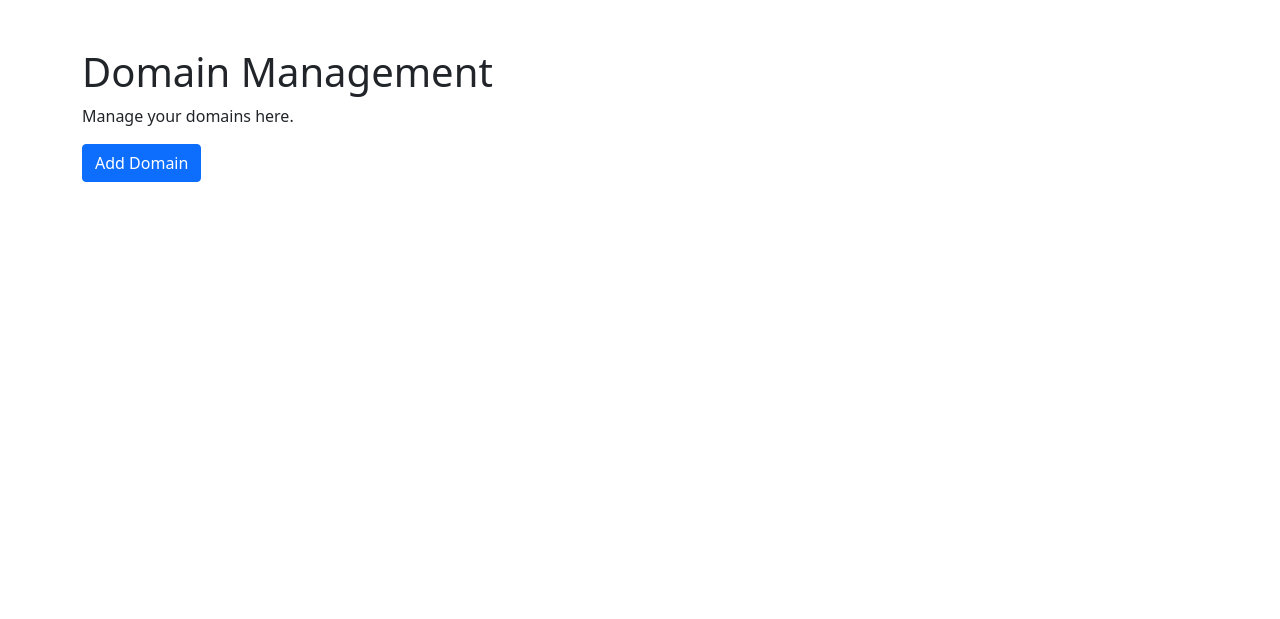
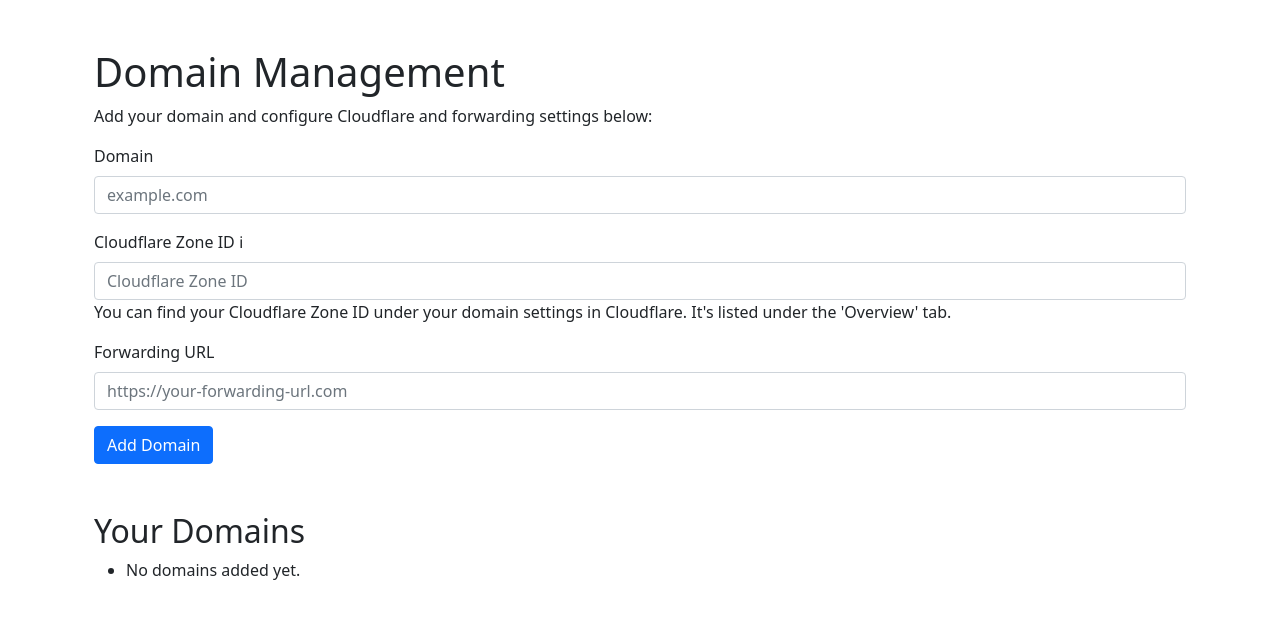
Before and after one commit to talentseek/mmb, a Flask app: page /domains in a window 1280 px wide. Shown: the part 56-675 px from the top of the page. Run offline with Flask 3, Linux system fonts and the light colour scheme; a user stored in the database is signed in; data comes from the database, SQL or seed files in the repository; both versions use the stored data as it was after the commit.

Commit message:
Domains management basic form and functionality without backend

```diff
--- a/app/forms.py
+++ b/app/forms.py
@@ -1,6 +1,6 @@
 from flask_wtf import FlaskForm
 from wtforms import StringField, PasswordField, SubmitField
-from wtforms.validators import DataRequired, Email, Length
+from wtforms.validators import DataRequired, Email, Length, URL
 
 class LoginForm(FlaskForm):
     email = StringField('Email', validators=[DataRequired(), Email()])
@@ -20,3 +20,10 @@ class SettingsForm(FlaskForm):
     cloudflare_api_key = StringField('Cloudflare API Key', validators=[DataRequired()])
     smartlead_api_key = StringField('Smartlead API Key', validators=[DataRequired()])
     submit = SubmitField('Save Settings')
+
+# New form for adding domains
+class DomainForm(FlaskForm):
+    domain = StringField('Domain', validators=[DataRequired()])
+    cloudflare_zone_id = StringField('Cloudflare Zone ID', validators=[DataRequired()])
+    forwarding_url = StringField('Forwarding URL', validators=[DataRequired(), URL(message='Please enter a valid URL')])
+    submit = SubmitField('Add Domain')
--- a/app/templates/domains.html
+++ b/app/templates/domains.html
@@ -3,8 +3,53 @@
 {% block title %}Domains | MassMailbox{% endblock %}
 
 {% block content %}
+<div class="container mt-5">
     <h1>Domain Management</h1>
-    <p>Manage your domains here.</p>
+    <p>Add your domain and configure Cloudflare and forwarding settings below:</p>
 
-    <a class="btn btn-primary" href="#">Add Domain</a>
+    <!-- Form for adding domains -->
+    <form id="domainForm" method="POST" action="{{ url_for('main.domains') }}">
+        {{ form.hidden_tag() }}
+        <div class="mb-3">
+            <label for="domain" class="form-label">Domain</label>
+            {{ form.domain(class="form-control", id="domain", placeholder="example.com") }}
+        </div>
+
+        <div class="mb-3">
+            <label for="zoneId" class="form-label">Cloudflare Zone ID
+                <span class="info-icon" data-bs-toggle="tooltip" title="Where to find this?">ℹ</span>
+            </label>
+            {{ form.cloudflare_zone_id(class="form-control", id="zoneId", placeholder="Cloudflare Zone ID") }}
+            <span class="tooltip-text">You can find your Cloudflare Zone ID under your domain settings in Cloudflare. It's listed under the 'Overview' tab.</span>
+        </div>
+
+        <div class="mb-3">
+            <label for="forwardingUrl" class="form-label">Forwarding URL</label>
+            {{ form.forwarding_url(class="form-control", id="forwardingUrl", placeholder="https://your-forwarding-url.com") }}
+        </div>
+
+        <button type="submit" class="btn btn-primary">Add Domain</button>
+    </form>
+
+    <h2 class="mt-5">Your Domains</h2>
+    <ul id="domainList">
+        {% for domain in domains %}
+            <li class="domain-item">
+                <p><strong>Domain:</strong> {{ domain.domain }}</p>
+                <p><strong>Cloudflare Zone ID:</strong> {{ domain.cloudflare_zone_id }}</p>
+                <p><strong>Forwarding to:</strong> {{ domain.forwarding_url }}</p>
+
+                <!-- Buttons for Verify and Delete -->
+                <a class="btn btn-secondary" href="https://mxtoolbox.com/emailhealth/{{ domain.domain }}" target="_blank">Verify</a>
+                <form method="POST" action="{{ url_for('main.delete_domain', domain_id=domain.id) }}" style="display:inline;">
+                    <input type="hidden" name="csrf_token" value="{{ csrf_token() }}">
+                    <button type="submit" class="btn btn-danger">Delete</button>
+                </form>
+            </li>
+            <hr>
+        {% else %}
+            <li>No domains added yet.</li>
+        {% endfor %}
+    </ul>
+</div>
 {% endblock %}
--- a/app/views.py
+++ b/app/views.py
@@ -1,9 +1,9 @@
-from flask import Blueprint, render_template, redirect, url_for, flash, request, current_app
+from flask import Blueprint, render_template, redirect, url_for, flash, request, current_app, jsonify
 from flask_login import login_user, login_required, logout_user, current_user
 from werkzeug.security import generate_password_hash, check_password_hash
 from app import db
-from app.models import User
-from app.forms import LoginForm, RegisterForm, SettingsForm
+from app.models import User, Domain  # Make sure Domain model is added
+from app.forms import LoginForm, RegisterForm, SettingsForm, DomainForm  # Import DomainForm
 import stripe
 
 # Define the blueprint for the main app
@@ -173,10 +173,55 @@ def subscription_success():
     return redirect(url_for('main.dashboard'))
 
 # Route to manage domains
-@main.route('/domains')
+@main.route('/domains', methods=['GET', 'POST'])
 @login_required
 def domains():
-    return render_template('domains.html')
+    form = DomainForm()
+
+    if form.validate_on_submit():
+        # Save the domain to the database
+        new_domain = Domain(
+            user_id=current_user.id,
+            domain=form.domain.data,
+            cloudflare_zone_id=form.cloudflare_zone_id.data,
+            forwarding_url=form.forwarding_url.data
+        )
+        db.session.add(new_domain)
+        db.session.commit()
+
+        flash('Domain added successfully!', 'success')
+        return redirect(url_for('main.domains'))
+
+    user_domains = Domain.query.filter_by(user_id=current_user.id).all()
+    return render_template('domains.html', form=form, domains=user_domains)
+
+# Route to delete a domain
+@main.route('/delete_domain/<int:domain_id>', methods=['POST'])
+@login_required
+def delete_domain(domain_id):
+    domain = Domain.query.get_or_404(domain_id)
+
+    if domain.user_id != current_user.id:
+        flash('You are not authorized to delete this domain.', 'danger')
+        return redirect(url_for('main.domains'))
+
+    db.session.delete(domain)
+    db.session.commit()
+    flash('Domain deleted successfully!', 'success')
+    return redirect(url_for('main.domains'))
+
+# Route to verify domain (MXToolbox)
+@main.route('/verify_domain/<int:domain_id>')
+@login_required
+def verify_domain(domain_id):
+    domain = Domain.query.get_or_404(domain_id)
+
+    if domain.user_id != current_user.id:
+        flash('You are not authorized to verify this domain.', 'danger')
+        return redirect(url_for('main.domains'))
+
+    verify_url = f"https://mxtoolbox.com/emailhealth/{domain.domain}"
+    return redirect(verify_url)
 
 # Route to manage mailboxes
 @main.route('/mailboxes')
```
Also changed, not shown: app/__init__.py (+6 -1 lines), app/models.py (+16 -1 lines), migrations/versions/5188b52d6034_add_domain_model.py (added, +36 -0 lines), instance/users.db.
